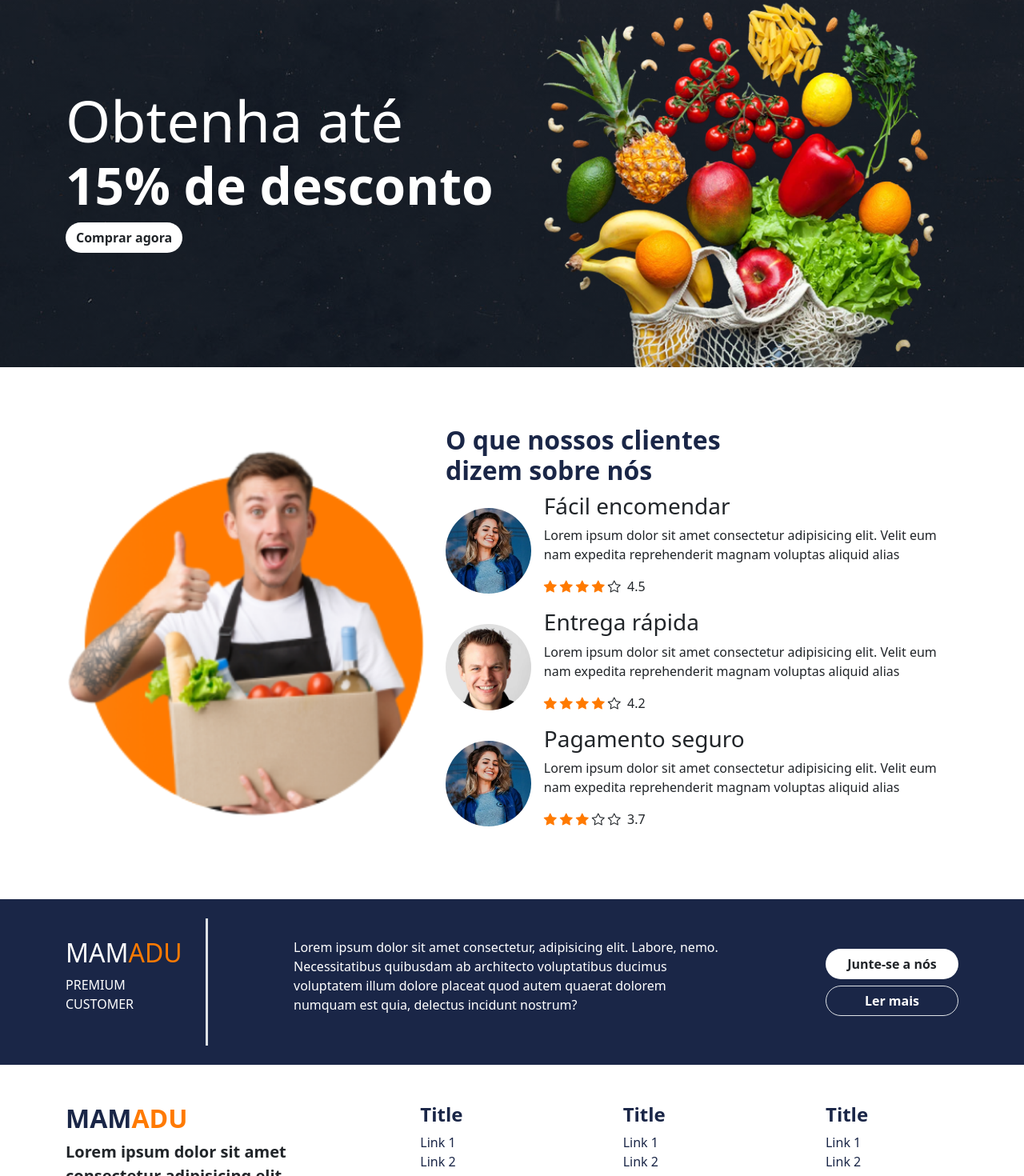
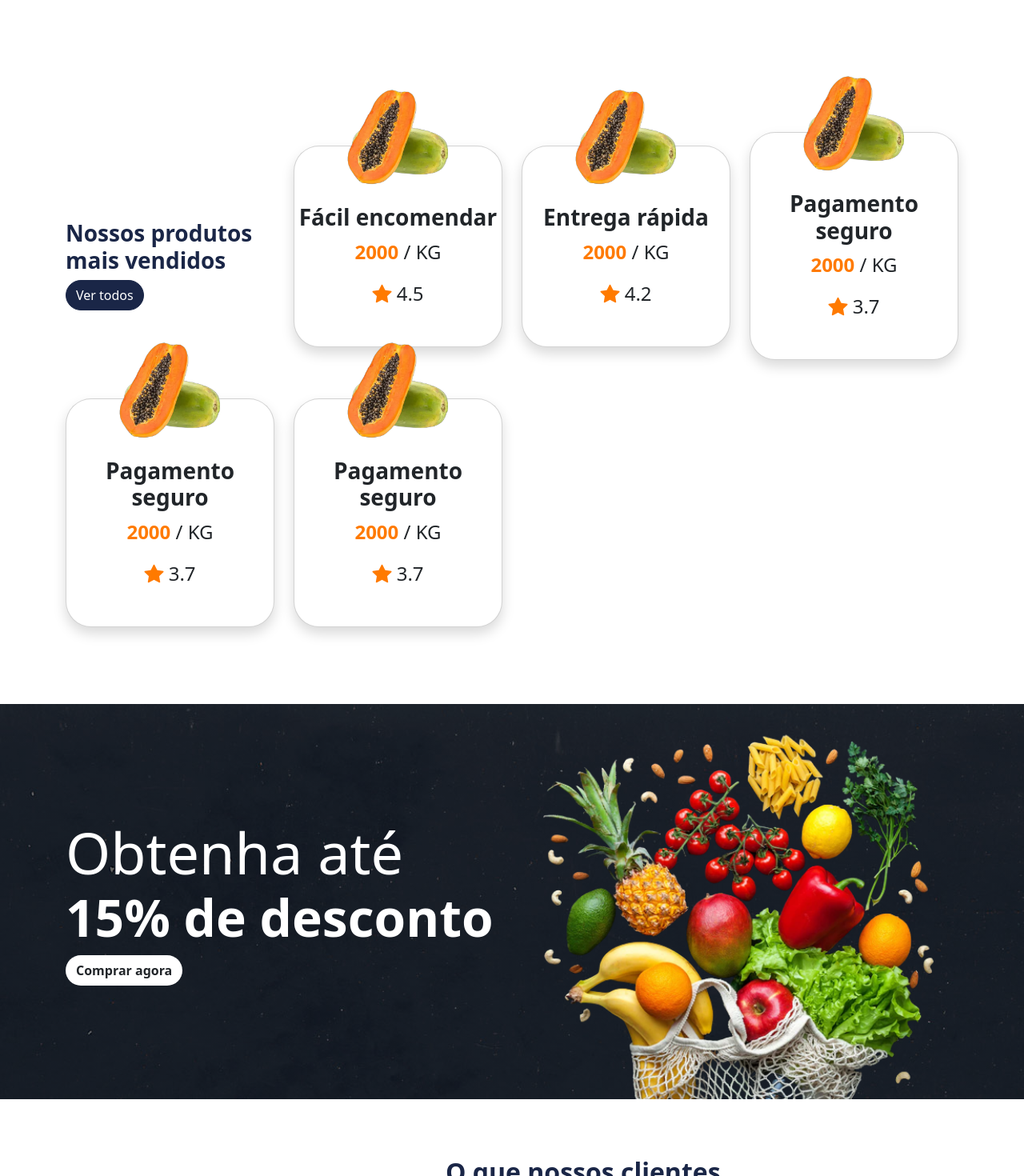
Before and after one commit to dorivaldovalentim/mamadu, a Vue app: page / in a window 1280 px wide. Shown: the part 1444-2914 px from the top of the page at 80% size. Built offline with nearby package versions, Linux system fonts and the light colour scheme.

Commit message:
Adição da seção de produtos

```diff
--- a/src/components/Footer.vue
+++ b/src/components/Footer.vue
@@ -26,16 +26,16 @@ const socialNetworks = [
         <div class="col-12 col-md-3 col-lg-2">
           <h3 class="h4 fw-bold text-primary">Title</h3>
           <ul class="list-unstyled">
-            <li>
+            <li class="mb-1">
               <a href="" class="text-primary text-decoration-none">Link 1</a>
             </li>
-            <li>
+            <li class="mb-1">
               <a href="" class="text-primary text-decoration-none">Link 2</a>
             </li>
-            <li>
+            <li class="mb-1">
               <a href="" class="text-primary text-decoration-none">Link 3</a>
             </li>
-            <li>
+            <li class="mb-1">
               <a href="" class="text-primary text-decoration-none">Link 4</a>
             </li>
           </ul>
@@ -43,16 +43,16 @@ const socialNetworks = [
         <div class="col-12 col-md-3 col-lg-2">
           <h3 class="h4 fw-bold text-primary">Title</h3>
           <ul class="list-unstyled">
-            <li>
+            <li class="mb-1">
               <a href="" class="text-primary text-decoration-none">Link 1</a>
             </li>
-            <li>
+            <li class="mb-1">
               <a href="" class="text-primary text-decoration-none">Link 2</a>
             </li>
-            <li>
+            <li class="mb-1">
               <a href="" class="text-primary text-decoration-none">Link 3</a>
             </li>
-            <li>
+            <li class="mb-1">
               <a href="" class="text-primary text-decoration-none">Link 4</a>
             </li>
           </ul>
@@ -60,16 +60,16 @@ const socialNetworks = [
         <div class="col-12 col-md-3 col-lg-2">
           <h3 class="h4 fw-bold text-primary">Title</h3>
           <ul class="list-unstyled">
-            <li>
+            <li class="mb-1">
               <a href="" class="text-primary text-decoration-none">Link 1</a>
             </li>
-            <li>
+            <li class="mb-1">
               <a href="" class="text-primary text-decoration-none">Link 2</a>
             </li>
-            <li>
+            <li class="mb-1">
               <a href="" class="text-primary text-decoration-none">Link 3</a>
             </li>
-            <li>
+            <li class="mb-1">
               <a href="" class="text-primary text-decoration-none">Link 4</a>
             </li>
           </ul>
--- /dev/null
+++ b/src/components/Home/Products.vue
@@ -0,0 +1,91 @@
+<script setup>
+const data = [
+  {
+    stars: 4.5,
+    price: 2000,
+    image: "./src/assets/images/products/mamao.png",
+    name: "Fácil encomendar",
+    testimonial:
+      "Lorem ipsum dolor sit amet consectetur adipisicing elit. Velit eum nam expedita reprehenderit magnam voluptas aliquid alias",
+  },
+  {
+    stars: 4.2,
+    price: 2000,
+    image: "./src/assets/images/products/mamao.png",
+    name: "Entrega rápida",
+    testimonial:
+      "Lorem ipsum dolor sit amet consectetur adipisicing elit. Velit eum nam expedita reprehenderit magnam voluptas aliquid alias",
+  },
+  {
+    stars: 3.7,
+    price: 2000,
+    image: "./src/assets/images/products/mamao.png",
+    name: "Pagamento seguro",
+    testimonial:
+      "Lorem ipsum dolor sit amet consectetur adipisicing elit. Velit eum nam expedita reprehenderit magnam voluptas aliquid alias",
+  },
+  {
+    stars: 3.7,
+    price: 2000,
+    image: "./src/assets/images/products/mamao.png",
+    name: "Pagamento seguro",
+    testimonial:
+      "Lorem ipsum dolor sit amet consectetur adipisicing elit. Velit eum nam expedita reprehenderit magnam voluptas aliquid alias",
+  },
+  {
+    stars: 3.7,
+    price: 2000,
+    image: "./src/assets/images/products/mamao.png",
+    name: "Pagamento seguro",
+    testimonial:
+      "Lorem ipsum dolor sit amet consectetur adipisicing elit. Velit eum nam expedita reprehenderit magnam voluptas aliquid alias",
+  },
+];
+</script>
+
+<template>
+  <section class="products py-5">
+    <div class="container">
+      <div class="row align-items-center">
+        <div class="col-12 col-md-3 col-lg-3">
+          <h2 class="h3 fw-bold text-primary pe-4">
+            Nossos produtos mais vendidos
+          </h2>
+          <a href="" class="btn btn-primary rounded-pill">Ver todos</a>
+        </div>
+
+        <div
+          v-for="(item, index) in data"
+          :key="index"
+          class="col-12 col-md-3 col-lg-3 mb-5"
+        >
+          <div class="card shadow rounded-5 py-5 text-center">
+            <img
+              :src="item.image"
+              alt=""
+              class="w-50 mx-auto"
+              style="margin-top: -120px"
+            />
+
+            <h3 class="fw-bold mt-4">{{ item.name }}</h3>
+
+            <p class="fs-4">
+              <span class="text-secondary fw-bold">{{ item.price }}</span> / KG
+            </p>
+
+            <p class="fs-4 mb-0">
+              <i class="bi bi-star-fill text-secondary"></i>
+              {{ item.stars }}
+            </p>
+          </div>
+        </div>
+      </div>
+    </div>
+  </section>
+</template>
+
+<style lang="scss" scoped>
+.products {
+  margin-top: 200px;
+}
+</style>
--- a/src/components/Home/Subscribe.vue
+++ b/src/components/Home/Subscribe.vue
@@ -2,7 +2,7 @@
 </script>
 
 <template>
-  <section class="subscribe bg-primary py-4">
+  <section class="subscribe bg-primary py-5">
     <div class="container">
       <div class="row justify-content-between align-items-center">
         <div class="col-12 col-md-3 col-lg-2 border-end border-3 py-4">
--- a/src/views/Home.vue
+++ b/src/views/Home.vue
@@ -2,6 +2,7 @@
 import Hero from "./../components/Home/Hero.vue";
 import GetMobileApp from "./../components/Home/GetMobileApp.vue";
 import WhyChooseUs from "./../components/Home/WhyChooseUs.vue";
+import Products from "./../components/Home/Products.vue";
 import Testimonials from "./../components/Home/Testimonials.vue";
 import Ads from "../components/Home/Ads.vue";
 import Subscribe from "./../components/Home/Subscribe.vue";
@@ -11,6 +12,7 @@ import Subscribe from "./../components/Home/Subscribe.vue";
   <Hero></Hero>
   <GetMobileApp></GetMobileApp>
   <WhyChooseUs></WhyChooseUs>
+  <Products></Products>
   <Ads></Ads>
   <Testimonials></Testimonials>
   <Subscribe></Subscribe>
```
Also changed, not shown: src/assets/images/products/mamao.png (added).
